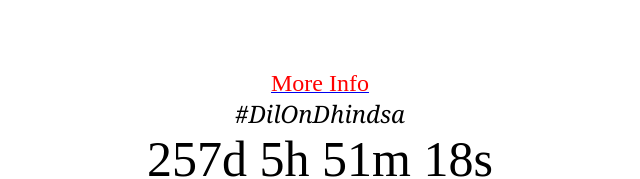
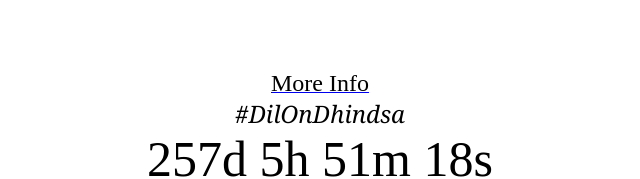
Before and after one commit to dilondhindsa/dilondhindsa.github.io, a plain HTML site: page index.html in a window 1280 px wide. Shown: the part 721-900 px from the top of the page, without its empty margins (320-960 px from the left). Drawn offline with Linux system fonts and the light colour scheme.

Commit message:
Update index.html

```diff
--- a/index.html
+++ b/index.html
@@ -15,7 +15,7 @@ p {
 <body>
 
 <center> <img src="imgs/invitation.png"/> </center>
-<center> <a href="https://docs.google.com/forms/d/e/1FAIpQLScNnzdNWvfBVTcdEs0mE7Nyoc1dZJf-l-pU3Rqj1Cg0kC3-gQ/viewform?usp=sf_link" target="_blank"> <font size="5" color="black"> RSVP </font> </a> <p> &ensp;&ensp;&ensp; </p> <a href="https://mrdhindsa.github.io/" target="_blank"> <font size="5" color="red"> More Info </font> </a>
+<center> <a href="https://docs.google.com/forms/d/e/1FAIpQLScNnzdNWvfBVTcdEs0mE7Nyoc1dZJf-l-pU3Rqj1Cg0kC3-gQ/viewform?usp=sf_link" target="_blank"> <font size="5" color="black"> RSVP </font> </a> <p> &ensp;&ensp;&ensp; </p> <a href="https://mrdhindsa.github.io/" target="_blank"> <font size="5" color="black"> More Info </font> </a>
 <center> <font size="5" color="black" style="font-family:georgia,garamond,serif;font-style:italic;"> #DilOnDhindsa </font> </center>
 <p id="demo"></p>
 
```
